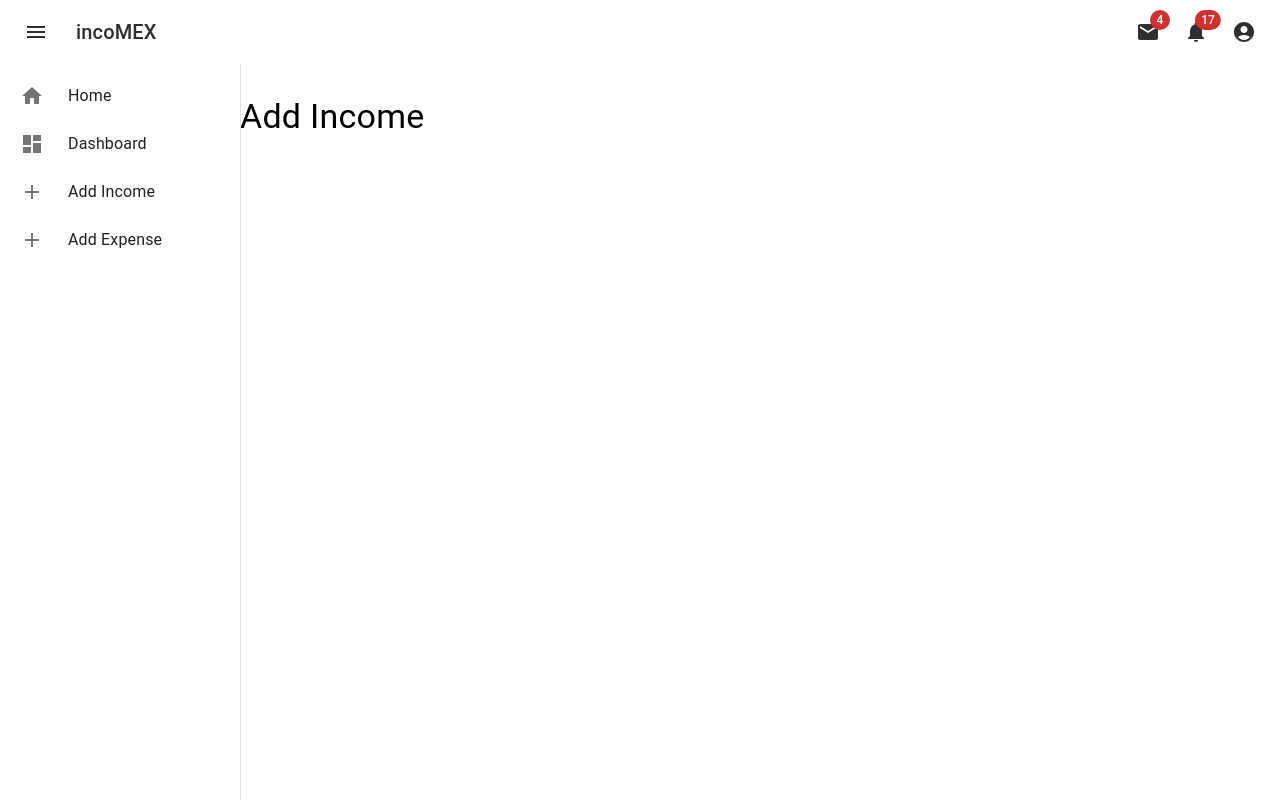
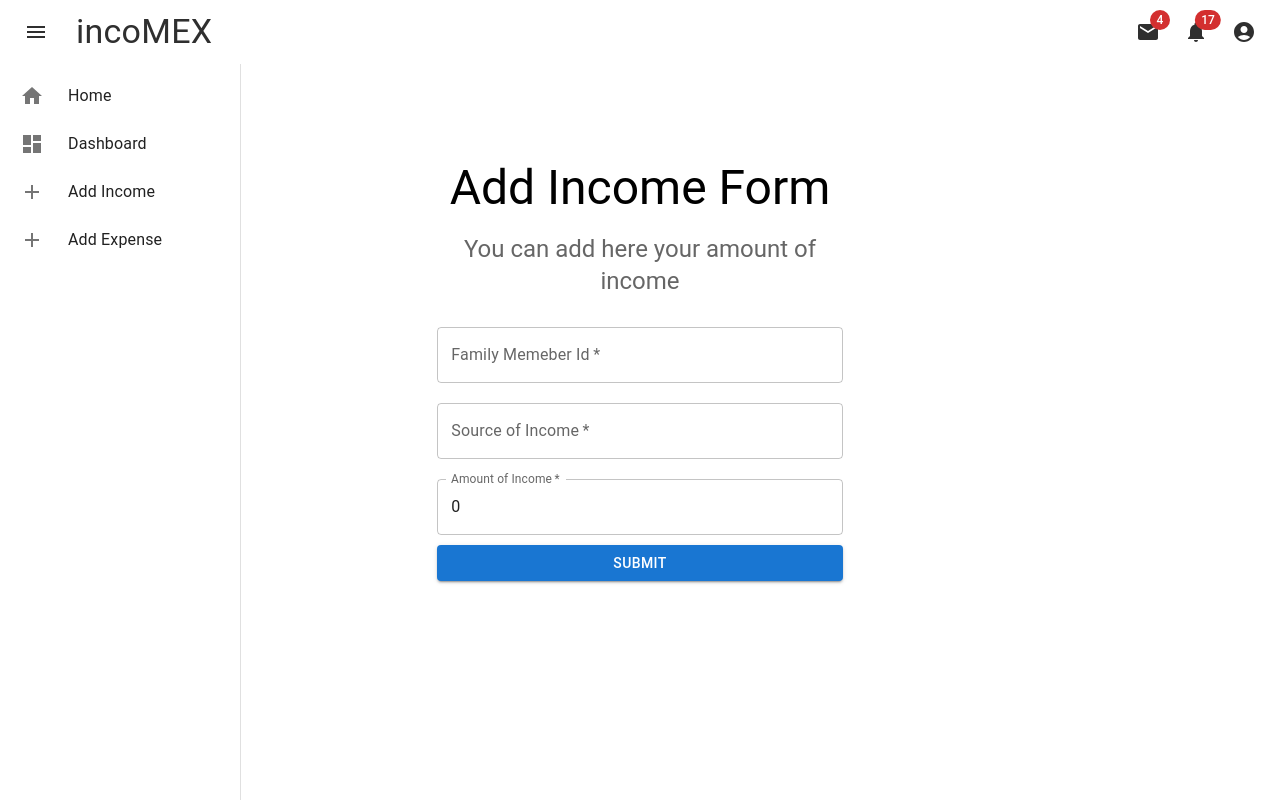
Before and after one commit to tarektusher/Daily-Expense-Management-System, a React (Create React App) app in the folder Client/: page /addincome in a window 1280 px wide. Built offline with nearby package versions, Linux system fonts and the light colour scheme; the HTML template or start-up script is replaced by a standard one.

Commit message:
Add Income Form are created

```diff
--- a/Client/src/App.css
+++ b/Client/src/App.css
@@ -46,3 +46,10 @@
   align-items: center;
   margin-bottom: 20px;
 }
+
+.bgColor{
+  min-height: 100vh;
+  background: #ECEFF1;
+  background: linear-gradient(158deg, rgb(224, 224, 224)0%, rrgb(233, 237, 254)100%);
+
+}
--- a/Client/src/components/AddIncome.jsx
+++ b/Client/src/components/AddIncome.jsx
@@ -1,14 +1,105 @@
-import { Box, Typography } from '@mui/material'
 import React from 'react'
+import {useForm, useFieldArray} from 'react-hook-form'
+import { DevTool } from "@hookform/devtools"
+import employeeeServices from '../services/employeeServices';
+import "../../src/Dash.css";
+import { Button, Card, Grid, TextField, Typography } from '@mui/material';
+import { styled } from '@mui/material/styles';
+import Box from '@mui/material/Box';
+import Paper from '@mui/material/Paper';
+import AddIcon from "@mui/icons-material/Add";
 
-function AddIncome() {
+const Item = styled(Paper)(({ theme }) => ({
+    backgroundColor: theme.palette.mode === 'dark' ? '#1A2027' : '#fff',
+    ...theme.typography.body2,
+    padding: theme.spacing(1),
+    textAlign: 'center',
+    color: theme.palette.text.secondary,
+}));
+
+
+const AddIncome = () => {
+    const form = useForm({
+        defaultValues : {
+            fm_id : "",
+            source : "",
+            amount : 0,
+        }
+    });
+    const { register, control, handleSubmit, formState, getValues, reset } = form;
+    const onSubmit = async (data) => {
+      const {
+        fm_id,
+        source,
+        amount
+      } = data;
+      // await employeeeServices.delteEmployee({emp_id,email});
+      alert(`::: ${fm_id} Income added Successfully :::`);
+    }
   return (
-    <>
-      <Box sx={{marginTop : '12vh'}}>
-            <Typography variant="h4">Add Income</Typography>
-      </Box>
-    </>
+        <div >
+            <Box sx={{flexGrow : 1, alignItems : 'center'} } >
+                <Typography gutterBottom variant="h3" align="center" sx={{marginTop : '20vh'}}>
+                   Add Income Form
+                </Typography>
+                <Box sx={{ flexGrow: 1 }}>
+                <Grid container spacing={4} >
+                    <Grid item xs>
+
+                    </Grid>
+                    <Grid item xs={4} >
+                    {/* <Item> */}
+                    <Typography variant='h5' color={"text.secondary"}>
+                            You can add here your amount of income
+                    </Typography>
+                    <form onSubmit={handleSubmit(onSubmit)} noValidate >
+                    <TextField
+                          placeholder="Enter Family Member Id"
+                          label="Family Memeber Id"
+                          {...register("fm_id")}
+                          variant="outlined"
+                          fullWidth
+                          required
+                          sx={{marginTop : '30px'}}
+                        />
+                    <TextField
+                          placeholder="Enter Source of Income"
+                          label="Source of Income"
+                          {...register("source")}
+                          variant="outlined"
+                          fullWidth
+                          required
+                          sx={{marginTop : '20px'}}
+                        />
+                    <TextField
+                          placeholder="Enter Amount of Income"
+                          label="Amount of Income"
+                          {...register("amount")}
+                          variant="outlined"
+                          fullWidth
+                          required
+                          sx={{marginTop : '20px'}}
+                        />
+                    <Button
+                        type="submit"
+                        variant="contained"
+                        color="primary"
+                        fullWidth
+                        sx={{ marginTop : '10px',marginBottom : '20px'}}
+                        >
+                        Submit
+                        </Button>
+                    </form>
+                    <DevTool control={control} />
+                    {/* </Item> */}
+                    </Grid>
+                    <Grid item xs>
+                    </Grid>
+                </Grid>
+            </Box>
+            </Box>
+        </div>
   )
 }
 
-export default AddIncome
+export default AddIncome;
--- /dev/null
+++ b/Client/src/components/HomeElement.jsx
@@ -0,0 +1,73 @@
+import * as React from 'react';
+import { styled } from '@mui/material/styles';
+import Box from '@mui/material/Box';
+import Paper from '@mui/material/Paper';
+import Grid from '@mui/material/Grid';
+import { Button, Card, CardActions, CardContent, CardMedia, Stack, Typography } from '@mui/material';
+import { useNavigate } from 'react-router-dom';
+import '../App.css'
+
+const Item = styled(Paper)(({ theme }) => ({
+  backgroundColor: theme.palette.mode === '#000000' ? '#1A2027' : '#fff',
+  ...theme.typography.body2,
+  padding: theme.spacing(1),
+  textAlign: 'center',
+  color: theme.palette.text.secondary,
+}));
+
+const card = (
+    <React.Fragment>
+      <CardContent>
+        <Typography sx={{ fontSize: 24 }} color="text.secondary" gutterBottom>
+          My Family My World
+        </Typography>
+        <Typography variant="h2" component="div" sx={{fontWeight : '600',textAlign : 'center', fontFamily : 'Times New Roman'}}>
+          Get my <br/>
+          Finances Under <br/>
+          Control
+        </Typography>
+      </CardContent>
+
+    </React.Fragment>
+  );
+
+
+export default function HomeElement() {
+   const navigate =  useNavigate();
+  return (
+    <div>
+        <Box sx={{ flexGrow: 1,marginTop : '15vh',display : 'flex', marginLeft : '2vw'}} >
+        <Grid container spacing={4}>
+        {/* <Stack direction="row" spacing={2}> */}
+            <Grid item xs={6}>
+                <Item>
+                    <Box sx={{ minWidth: '49%'}} >
+                        <Card variant="contained">{card}
+                        <CardActions sx={{textAlign : 'center'}} >
+                            <Button size="small" variant='contained' sx={{borderRadius : '25px',backgroundColor : "#000000",padding : '10px', "&:hover" :{
+                                backgroundColor : "#707070"
+                            }}} onClick={()=>navigate('/about')}>About Me</Button>
+                        </CardActions>
+                        </Card>
+                    </Box>
+                </Item>
+            </Grid>
+            <Grid item xs={6} >
+                <Item>
+                    <Typography variant='h6'> Family Photo </Typography>
+                    <Card variant="contained" sx={{maxWidth: "100vh"}}>
+                        <CardMedia
+                            component="img"
+                            height="320"
+                            image={require("../assets/emp1-removebg-preview.png")}
+                            alt="Family Photo"
+                        />
+                    </Card>
+                </Item>
+            </Grid>
+        {/* </Stack> */}
+        </Grid>
+        </Box>
+    </div>
+  );
+}
--- a/Client/src/components/Navbar.jsx
+++ b/Client/src/components/Navbar.jsx
@@ -183,7 +183,7 @@ export default function Navbar() {
             <MenuIcon />
           </IconButton>
           <Typography
-            variant="h6"
+            variant="h4"
             noWrap
             component="div"
             sx={{ display: { xs: "none", sm: "block" } }}
--- a/Client/src/pages/HomePage.jsx
+++ b/Client/src/pages/HomePage.jsx
@@ -6,10 +6,12 @@ import "../../src/Dash.css";
 import LeftBar from '../components/LeftBar'
 import { Outlet } from 'react-router-dom';
 import Navbar from '../components/Navbar';
+import HomeElement from '../components/HomeElement';
 
 export const HomePage = () => {
   // const location = useLocation();
   // const isUserLoggedIn = authServices.isUserLoggedIn();
+  const val = 1;
   return (
     <>
       {/* <LeftBar />
@@ -22,12 +24,15 @@ export const HomePage = () => {
         null
       }
        */}
-       <Navbar></Navbar>
-       <Box sx={{ display: 'flex' }}>
-          <LeftBar/>
-          {/* <Typography variant='h1'>Home</Typography> */}
-          <Outlet></Outlet>
-       </Box>
+      <Navbar/>
+      <LeftBar/>
+      {val == 1 ?
+          <Outlet/>
+      :
+      <Box sx={{display : 'flex'}}  className = "bgColor">
+          <HomeElement/>
+      </Box>}
+
 
 
     </>
```
Also changed, not shown: Client/src/assets/emp1-removebg-preview.png (added).
